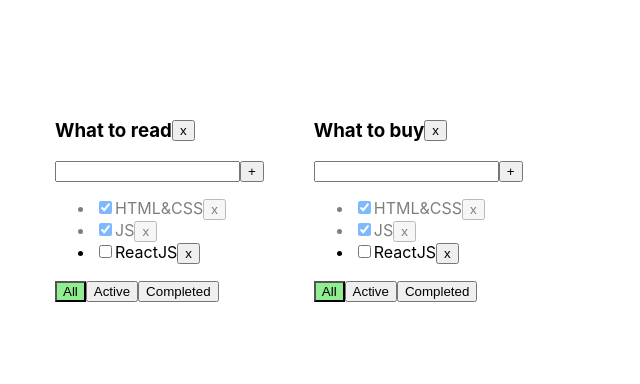
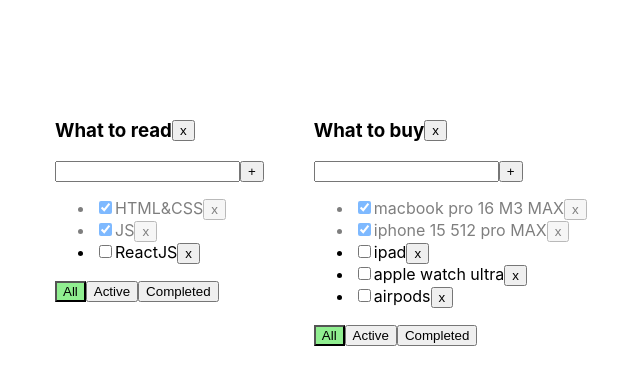
Before and after one commit to umedjankabiri/todolist, a React (Vite) app: page / in a window 1280 px wide. Shown: the top 384 px of the page, without its empty margins (45-685 px from the left). Built offline with nearby package versions, Linux system fonts and the light colour scheme.

Commit message:
changed useState hooks with associative array, added for all functions "todolistID" argument, added "removedTodolist" function for removing todolist with tasks, and used "removeTodolist" argument of Todolist component, in the App component

```diff
--- a/src/common/components/App/App.tsx
+++ b/src/common/components/App/App.tsx
@@ -1,10 +1,10 @@
 import 'common/components/App/App.css'
 import {Todolist} from 'common/components/Todolist/Todolist.tsx';
-import {TaskProps} from "common/types/Tasks/TaskProps.ts";
 import {useState} from "react";
 import {FilterValueProps} from "common/types/Tasks/FilterValueProps.ts";
 import {v1} from "uuid";
 import {TodolistsProps} from "common/components/Todolist/TodolistsProps.ts";
+import {TasksStateProps} from "common/types/Tasks/TasksStateProps.ts";
 
 // Business Logic Layer (BLL)
 let todolistID1 = v1()
@@ -13,38 +13,52 @@
     {todolistID: todolistID1, title: "What to read", filter: "All"},
     {todolistID: todolistID2, title: "What to buy", filter: "All"},
 ]
-const initialState: TaskProps[] = [
-    {id: v1(), title: 'HTML&CSS', isDone: true},
-    {id: v1(), title: 'JS', isDone: true},
-    {id: v1(), title: 'ReactJS', isDone: false},
-]
+const initialState: TasksStateProps = {
+    [todolistID1]: [
+        {id: v1(), title: 'HTML&CSS', isDone: true},
+        {id: v1(), title: 'JS', isDone: true},
+        {id: v1(), title: 'ReactJS', isDone: false},
+    ],
+    [todolistID2]: [
+        {id: v1(), title: 'macbook pro 16 M3 MAX', isDone: true},
+        {id: v1(), title: 'iphone 15 512 pro MAX', isDone: true},
+        {id: v1(), title: 'ipad', isDone: false},
+        {id: v1(), title: 'apple watch ultra', isDone: false},
+        {id: v1(), title: 'airpods', isDone: false},
+    ]
+}
 
 function App() {
-    const [tasks, setTasks] = useState<TaskProps[]>(initialState);
-    const [todolists, setTodolists] = useState<TodolistsProps[]>(todolistsInitialState)
+    const [todolists, setTodolists] = useState(todolistsInitialState)
+    const [tasks, setTasks] = useState(initialState);
 
-    const removedTask = (taskID: string) => setTasks(tasks.filter(task => task.id !== taskID));
-    const addedTask = (title: string) => {
-        const newTask = {id: v1(), title: title, isDone: false}
-        setTasks([newTask, ...tasks])
-    }
-    const changedTaskStatus = (taskID: string, taskStatus: boolean) =>
-        setTasks(tasks.map(task => task.id === taskID ? {...task, isDone: taskStatus} : task));
+    const removedTask = (todolistID: string, taskID: string) =>
+        setTasks({...tasks, [todolistID]: tasks[todolistID].filter(task => task.id !== taskID)});
+    const addedTask = (todolistID: string, title: string) =>
+        setTasks({...tasks, [todolistID]: [{id: v1(), title: title, isDone: false}, ...tasks[todolistID]]});
+    const changedTaskStatus = (todolistID: string, taskID: string, taskStatus: boolean) =>
+        setTasks({...tasks, [todolistID]: tasks[todolistID].map(task =>
+                task.id === taskID ? {...task, isDone: taskStatus} : task)});
     const changedFilter = (todolistID: string, filterValue: FilterValueProps) =>
         setTodolists(todolists.map(todolist =>
             todolist.todolistID === todolistID ? {...todolist, filter: filterValue} : todolist))
+    const removedTodolist = (todolistID: string) => {
+        setTodolists(todolists.filter(todolist => todolist.todolistID !== todolistID))
+        delete tasks[todolistID];
+    }
 
     const filteredTodolists = todolists.map(todolist => {
-        let tasksForTodolist = tasks
-        todolist.filter === "Active" && (tasksForTodolist = tasks.filter(task => !task.isDone))
-        todolist.filter === "Completed" && (tasksForTodolist = tasks.filter(task => task.isDone))
+        let filteredTasks = tasks[todolist.todolistID]
+        todolist.filter === "Active" && (filteredTasks = filteredTasks.filter(task => !task.isDone))
+        todolist.filter === "Completed" && (filteredTasks = filteredTasks.filter(task => task.isDone))
 
         return (
             <Todolist
                 key={todolist.todolistID}
                 todolistID={todolist.todolistID}
                 title= {todolist.title}
-                tasks={tasksForTodolist}
+                tasks={filteredTasks}
+                removeTodolist={removedTodolist}
                 removeTask={removedTask}
                 changeFilter={changedFilter}
                 addTask={addedTask}
```
